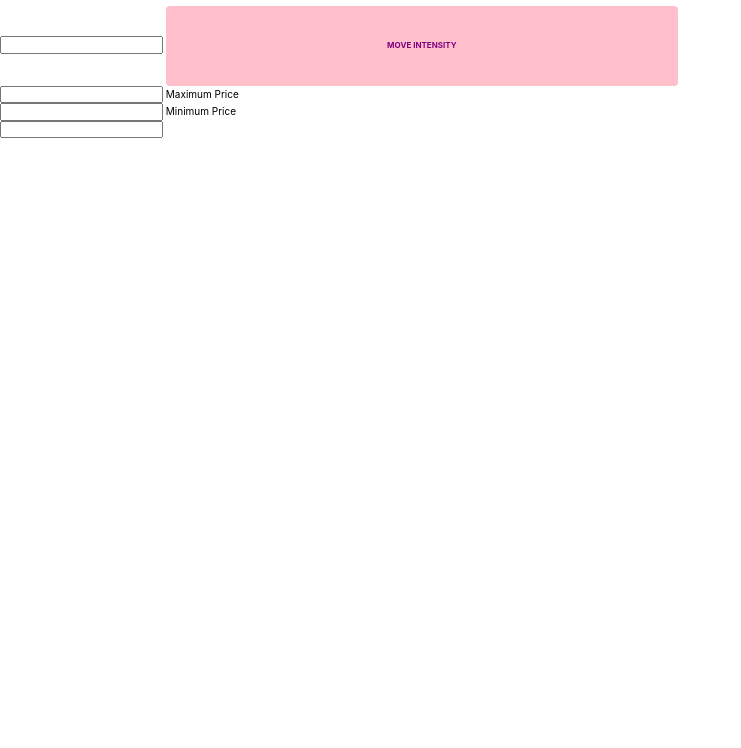
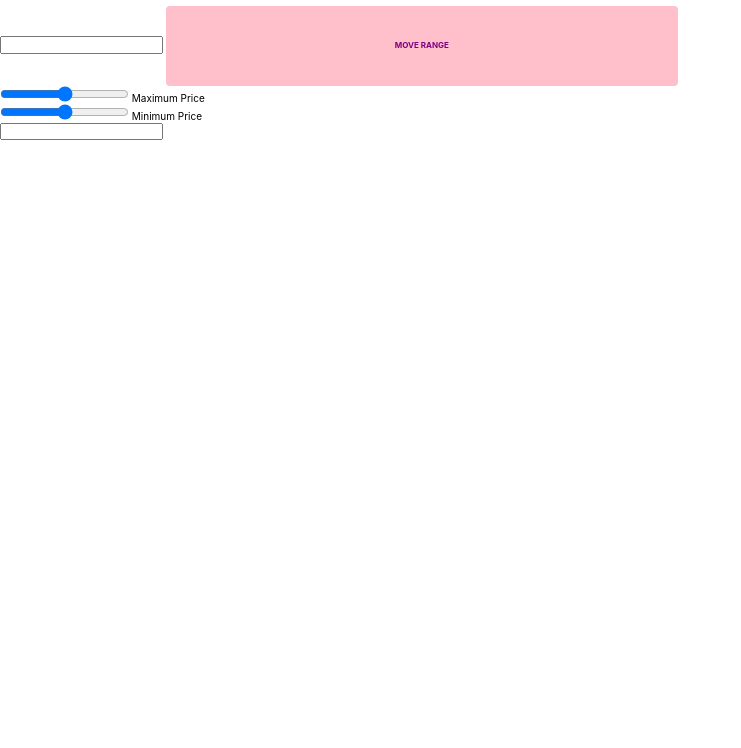
Before and after one commit to mdouglas58/14.1, a website: page index.html in a window 1280 px wide. Shown: the part 52-800 px from the top of the page, without its empty margins (0-741 px from the left). Drawn offline with nearby package versions, Linux system fonts and the light colour scheme.

Commit message:
Update max and min prices

```diff
--- a/index.html
+++ b/index.html
@@ -19,16 +19,16 @@
     <form>
       <label for="item" class="screen-reader-text">Add a Item</label>
       <input type="text" id="item" />
-      <button type="intensity" class="button button--jumbo">Move Intensity</button>
+      <button type="range" class="button button--jumbo">Move Range</button>
     </form>
 
     <div>
-      <input type="intensity" id="min-price" name="min-price" min="0" max="10" />
+      <input type="range" id="min-price" name="min-price" min="0" max="10" />
       <label for="max-price">Maximum Price</label>
     </div>
 
     <div>
-      <input type="intensity" id="max-price" name="max-price" min="0" max="10" />
+      <input type="range" id="max-price" name="max-price" min="0" max="10" />
       <label for="min-price">Minimum Price</label>
     </div>
 
```
